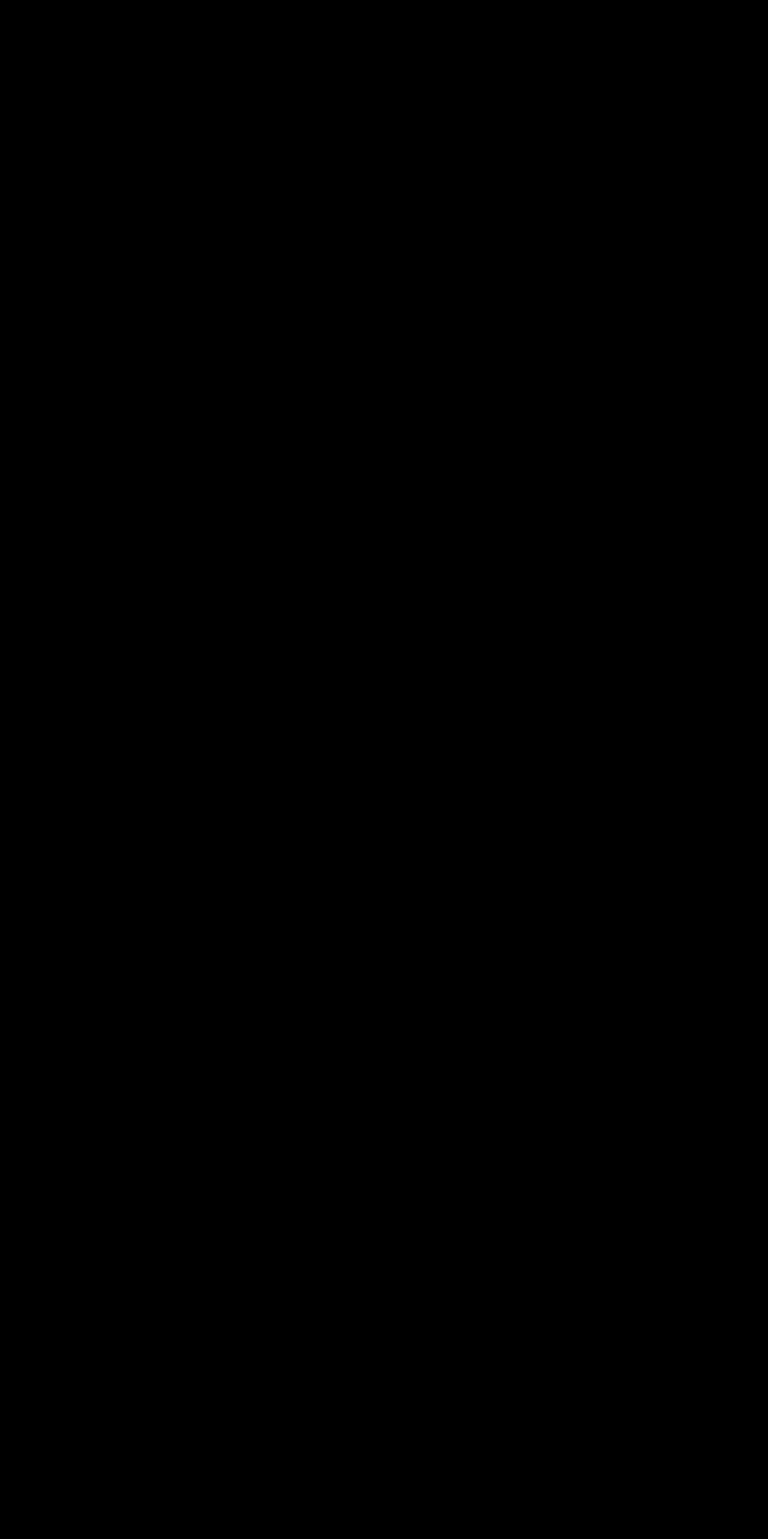
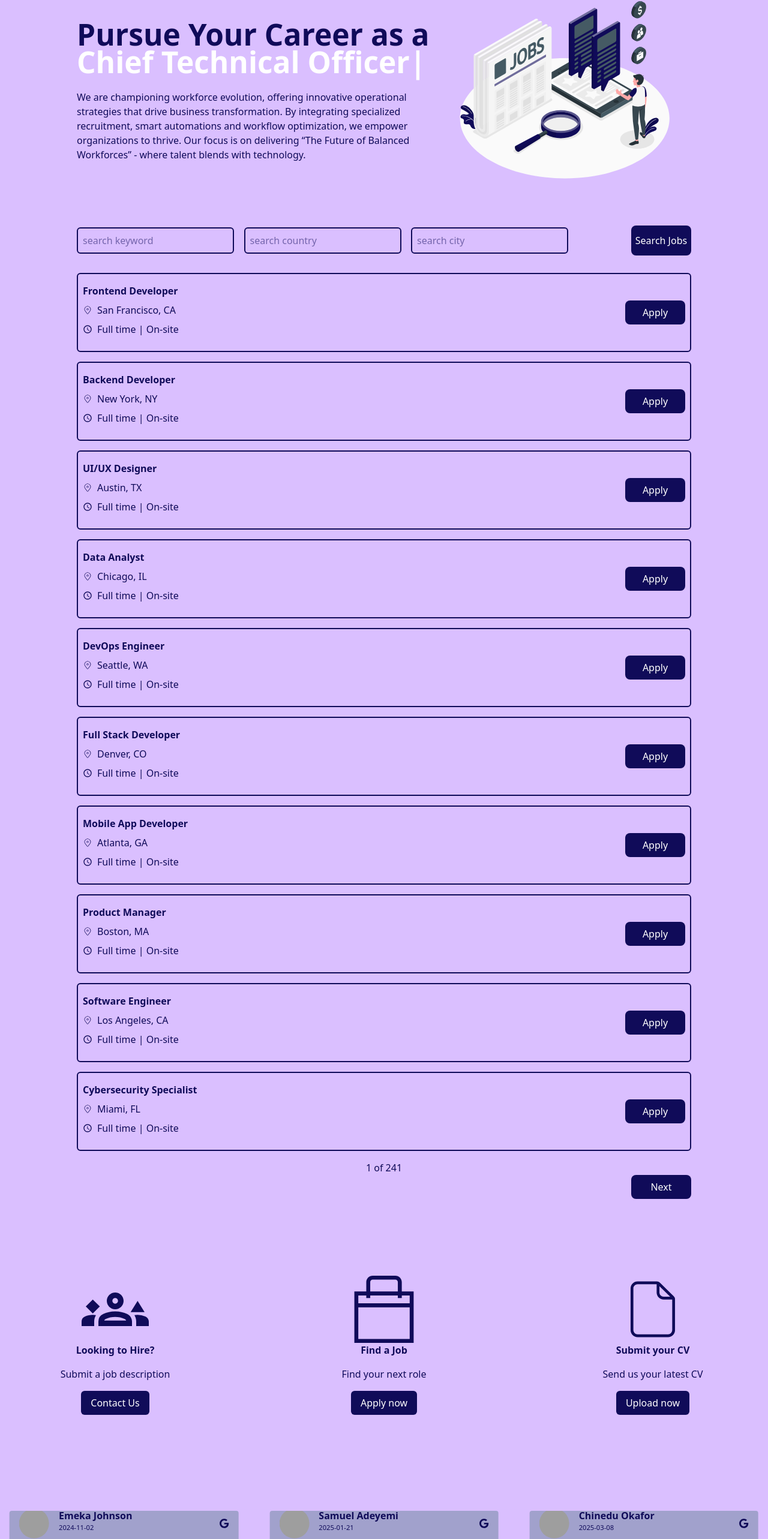
Before and after one commit to streetopsng/streetops, a Next.js app: page /jobs in a window 1280 px wide. Shown: the part 131-2697 px from the top of the page at 60% size. Before the commit the page ends 800 px from the top, so only its background shows below. Built offline with nearby package versions, Linux system fonts and the light colour scheme; grey boxes are pictures that could not be loaded.

Commit message:
jobs page

```diff
--- a/package.json
+++ b/package.json
@@ -13,7 +13,8 @@
     "next": "15.3.2",
     "react": "^19.0.0",
     "react-dom": "^19.0.0",
-    "react-icons": "^5.5.0"
+    "react-icons": "^5.5.0",
+    "swiper": "^11.2.6"
   },
   "devDependencies": {
     "@tailwindcss/postcss": "^4",
--- a/src/app/globals.css
+++ b/src/app/globals.css
@@ -1,6 +1,6 @@
+
 @import url('https://fonts.googleapis.com/css2?family=Poppins:ital,wght@0,100;0,200;0,300;0,400;0,500;0,600;0,700;0,800;0,900;1,100;1,200;1,300;1,400;1,500;1,600;1,700;1,800;1,900&display=swap');
 @import url('https://fonts.googleapis.com/css2?family=Inter:ital,opsz,wght@0,14..32,100..900;1,14..32,100..900&display=swap');
-
 @import "tailwindcss";
 
 /* body{
--- a/src/app/jobs/page.tsx
+++ b/src/app/jobs/page.tsx
@@ -1,5 +1,8 @@
 "use client"
 import HeroSection from '@/components/JobsPageComponents/HeroSection';
+import JobsListComponent from '@/components/JobsPageComponents/JobsListComponent';
+import LookingToHire from '@/components/JobsPageComponents/LookingToHire';
+import Testimonies from '@/components/JobsPageComponents/Testimonies';
 import { Header } from '@/components/LandingPageComponents/Header';
 import { jobs } from '@/utils/jobs'
 import React, { useEffect, useState } from 'react'
@@ -23,9 +26,12 @@
 
   return (
     <div>
-        {/* <Header/> */}
-        {/* <HeroSection/> */}
-        this page is currently undergoing maintenance,please check back later
+        <Header/>
+        <HeroSection/>
+        <JobsListComponent/>
+        <LookingToHire/>
+        <Testimonies/>
+        {/* this page is currently undergoing maintenance,please check back later */}
     </div>
 //     <div className='xl:mx-32 md:mx-8 mx-4 '>
 
--- a/src/app/layout.tsx
+++ b/src/app/layout.tsx
@@ -15,7 +15,7 @@
   return (
     <html lang="en">
       <body
-        className={`bg-black text-wht `}
+        className={`bg-[#dabfff] text-primary `}
       >
         {children}
       </body>
--- a/src/components/JobsPageComponents/HeroSection.tsx
+++ b/src/components/JobsPageComponents/HeroSection.tsx
@@ -1,64 +1,87 @@
 import Image from 'next/image'
 import React, { useEffect, useState } from 'react'
 
+
+const listOfSkills = [
+    "Chief Financial Officer",
+    "Chief Technical Officer",
+    "block Chain Developer",
+    "Compliance Officer",
+    "Data Scientist",
+    "Product Manager"
+
+]
 const HeroSection = () => {
-    const [words,setWords] =useState<string[]>(["manger","james"])
+    const [words,setWords] =useState<string[]>(listOfSkills)
     const [currentWord,setCurrentWord] = useState<string>("")
     const [wordIndex,setWordIndex] = useState<number>(0)
     const [index,setIndex] = useState<number>(0)
     const [letterCompleted,setLetterCompleted] =useState<boolean>(false)
+    const [reverse,setReverse] = useState<boolean>(false)
+    const [countFromBack,setCountFromBack] = useState<boolean>(false)
+    const [intervelSeconds,setIntervalSeconds] = useState<number>(100)
+
+
 
 
 
 useEffect(()=>{
 
-    setCurrentWord(words[wordIndex].slice(0,index))
-    // console.log(wordIndex,"windex");
-    // console.log(currentWord,"curr word");
 
 
-console.log(currentWord);
-// console.log(index);
-
-if ( index == currentWord.length) {
-
-    console.log(index);
-    setIndex(prev => prev + 1)
-    setLetterCompleted(true)
 
 
-}
-if (letterCompleted && !index ) {
-    console.log("compl");
-    setWordIndex(prev => prev + 1)
-    setLetterCompleted(false)
-}
+    if (!reverse && index == words[wordIndex]?.length) {
+        console.log("completed");
+        console.log(index);
+        setIntervalSeconds(1500)
+        setReverse(true)
+        return
+    }
+
+    if (reverse && index == 0) {
+        if (wordIndex + 1 == words.length) {
+
+            setWordIndex(prev => prev - 1)
+            setIndex(0)
+            setReverse(false)
+            setCountFromBack(true)
+            return
+        }
+        else{
+
+            setWordIndex(prev => prev + 1)
+        }
+
+        setReverse(false)
+    }
 
 const intervalID =  setInterval(()=>{
-    if (letterCompleted) {
-        // setIndex(prev => prev - 1)
+    if (reverse) {
 
+        setIndex(prev => prev - 1 )
     }
     else{
-        setIndex(prev => prev + 1)
-        // console.log(index);
-
+        setIndex(prev => prev + 1 )
     }
-},500)
+    setIntervalSeconds(50)
+},intervelSeconds || 50)
 
 return ()=> clearInterval(intervalID)
 
-},[index])
+},[index,reverse])
 
   return (
-    <div className='bg-primary-200 xl:px-32 md:px-8 px-4 flex py-4 md:flex-row flex-col'>
+    <div className=' xl:px-32 md:px-8 px-4 flex py-4 md:flex-row flex-col'>
 {/* First Section */}
-        <section className=''>
-            <div className='flex bg-[red] flex-col justify-center h-full'>
-                <div className='text-[2rem] font-semibold'>
+        <section className=' flex flex-col items-end  justify-between my-8'>
+<div className='flex flex-col justify-center h-full  gap-6 '>
+<div className='lg:text-[3.1rem] md:text-[2rem] text-[1.7rem] font-semibold lg:leading-[2.9rem] '>
 <h1 className=''>Pursue Your Career as a</h1>
-<h1>{currentWord}|</h1>
-                </div>
+<h1 className='text-wht'>{words[wordIndex].slice(0,index)}|</h1>
+</div>
+
+
 <p className=''>We are championing workforce evolution, offering innovative operational strategies that drive business transformation. By integrating specialized recruitment, smart automations and workflow optimization, we empower organizations to thrive. Our focus is on delivering <q>The Future of Balanced Workforces</q> - where talent blends with technology.</p>
             </div>
         </section>
--- /dev/null
+++ b/src/components/JobsPageComponents/JobsListComponent.tsx
@@ -0,0 +1,117 @@
+"use client"
+import { CiLocationOn } from "react-icons/ci";
+import { MdAccessTime } from "react-icons/md";
+import React, { useState } from 'react'
+const jobsList = [
+    {
+      id: 1,
+      jobTitle: "Frontend Developer",
+      location: "San Francisco, CA"
+    },
+    {
+      id: 2,
+      jobTitle: "Backend Developer",
+      location: "New York, NY"
+    },
+    {
+      id: 3,
+      jobTitle: "UI/UX Designer",
+      location: "Austin, TX"
+    },
+    {
+      id: 4,
+      jobTitle: "Data Analyst",
+      location: "Chicago, IL"
+    },
+    {
+      id: 5,
+      jobTitle: "DevOps Engineer",
+      location: "Seattle, WA"
+    },
+    {
+      id: 6,
+      jobTitle: "Full Stack Developer",
+      location: "Denver, CO"
+    },
+    {
+      id: 7,
+      jobTitle: "Mobile App Developer",
+      location: "Atlanta, GA"
+    },
+    {
+      id: 8,
+      jobTitle: "Product Manager",
+      location: "Boston, MA"
+    },
+    {
+      id: 9,
+      jobTitle: "Software Engineer",
+      location: "Los Angeles, CA"
+    },
+    {
+      id: 10,
+      jobTitle: "Cybersecurity Specialist",
+      location: "Miami, FL"
+    }
+  ];
+
+  const inputClass = "border-primary border-2 rounded-md py-2 pl-2 md:w-[32%]"
+const JobsListComponent = () => {
+    const [jobs] = useState<any[]>(jobsList)
+  return (
+    <div className="xl:px-32 md:px-8 px-4 ">
+{/* form section */}
+<section className="md:flex justify-between items-center">
+    {/* Keyword */}
+    <div className="flex  flex-col md:flex-row md:justify-between gap-y-4 my-4 md:w-[80%] ">
+    <input
+    type="text"
+    placeholder='search keyword'
+    className={inputClass}
+     />
+    <input
+    type="text"
+    placeholder='search country'
+    className={inputClass}
+    />
+    <input
+    type="text"
+    placeholder='search city'
+    className={inputClass}
+    />
+    </div>
+    <div className="flex justify-center">
+    <button className="bg-primary text-wht w-[100px] py-2 rounded-lg md:min-h-[50px]">Search Jobs</button>
+    </div>
+</section>
+
+
+{/* Jobs Section */}
+<section>
+    {
+        jobs.map((job,index)=>{
+
+            return <div key={job.id} className="border-[2px]  border-primary  rounded-md my-4 py-4 px-2 md:flex justify-between">
+                <aside className="md:w-[80%]">
+<h1 className="font-bold">{job.jobTitle}</h1>
+<div className="flex items-center gap-x-2 my-2 "><span><CiLocationOn/> </span> <span>{job.location}</span></div>
+<div className="flex items-center gap-x-2 my-2 "><span><MdAccessTime/></span> <span>Full time | On-site </span></div>
+                </aside>
+
+<aside className="flex justify-end md:items-center ">
+    <button className="bg-primary text-wht w-[100px] py-2 rounded-lg">Apply</button>
+</aside>
+            </div>
+        })
+    }
+</section>
+{/* Total jobs */}
+<p className="text-center">1 of 241</p>
+<div className="flex justify-end">
+    <button className="bg-primary text-wht w-[100px] py-2 rounded-lg">Next</button>
+</div>
+    </div>
+  )
+}
+
+export default JobsListComponent
--- /dev/null
+++ b/src/components/JobsPageComponents/LookingToHire.tsx
@@ -0,0 +1,45 @@
+"use client"
+import { TfiBag } from "react-icons/tfi";
+import { CiFileOn } from "react-icons/ci";
+import { MdOutlineGroups3 } from "react-icons/md"
+const itemList = [
+    {
+        id:1,
+        header:"Looking to Hire?",
+        desc:"Submit a job description",
+        button:"Contact Us",
+        icon:MdOutlineGroups3,
+    },
+    {
+        id:2,
+        header:"Find a Job",
+        desc:"Find your next role",
+        button:"Apply now",
+        icon:TfiBag,
+    },
+    {
+        id:3,
+        header:"Submit your CV",
+        desc:"Send us your latest CV",
+        button:"Upload now",
+        icon:CiFileOn,
+    },
+]
+const LookingToHire = () => {
+  return <div className="flex md:justify-between md:flex-row  flex-col items-center my-32">
+
+
+{
+    itemList.map((item,index)=>{
+        return <div className="w-[80%] xs:w-[50%] md:w-[30%]  flex flex-col items-center md:my-0 my-8 ">
+            <span ><item.icon  className={`text-[7rem] ${item.id == 1 ? "mb-[-24] md:mb-[0px]" : ""}`}/></span>
+            <span  className="font-bold">{item.header}</span>
+            <span className="my-4">{item.desc}</span>
+            <button className="bg-primary text-wht px-4 py-2 rounded-md font-medium">{item.button}</button>
+        </div>
+    })
+}
+  </div>
+}
+
+export default LookingToHire
--- /dev/null
+++ b/src/components/JobsPageComponents/Testimonies.tsx
@@ -0,0 +1,120 @@
+'use client';
+
+import 'swiper/css';
+import { Swiper, SwiperSlide } from 'swiper/react';
+import { Autoplay } from 'swiper/modules';
+import { FaGoogle } from "react-icons/fa";
+import Image from 'next/image';
+
+const testimonyList:{
+    id: number;
+    name: string;
+    date: string;
+    testimonyText: string;
+    image: string;
+}[] = [
+    {
+      id: 1,
+      name: "James Olawale",
+      date: "2024-10-15",
+      testimonyText: "Lorem ipsum dolor sit amet, consectetur adipiscing elit. Pellentesque at mi sed sapien dapibus ultrices.Lorem ipsum dolor sit amet, consectetur adipiscing elit. Pellentesque at mi sed sapien dapibus ultrices.Lorem ipsum dolor sit amet, consectetur adipiscing elit. Pellentesque at mi sed sapien dapibus ultrices.",
+      image: "/boy.jpg",
+    },
+    {
+      id: 2,
+      name: "Emeka Johnson",
+      date: "2024-11-02",
+      testimonyText: "Lorem ipsum dolor sit amet, consectetur adipiscing elit. Pellentesque at mi sed sapien dapibus ultrices.Lorem ipsum dolor sit amet, consectetur adipiscing elit. Pellentesque at mi sed sapien dapibus ultrices.Lorem ipsum dolor sit amet, consectetur adipiscing elit. Pellentesque at mi sed sapien dapibus ultrices.",
+      image: "/boy.jpg",
+    },
+    {
+      id: 3,
+      name: "Samuel Adeyemi",
+      date: "2025-01-21",
+      testimonyText: "Lorem ipsum dolor sit amet, consectetur adipiscing elit. Pellentesque at mi sed sapien dapibus ultrices.Lorem ipsum dolor sit amet, consectetur adipiscing elit. Pellentesque at mi sed sapien dapibus ultrices.Lorem ipsum dolor sit amet, consectetur adipiscing elit. Pellentesque at mi sed sapien dapibus ultrices.",
+      image: "/boy.jpg",
+    },
+    {
+      id: 4,
+      name: "Chinedu Okafor",
+      date: "2025-03-08",
+      testimonyText: "Lorem ipsum dolor sit amet, consectetur adipiscing elit. Pellentesque at mi sed sapien dapibus ultrices.Lorem ipsum dolor sit amet, consectetur adipiscing elit. Pellentesque at mi sed sapien dapibus ultrices.Lorem ipsum dolor sit amet, consectetur adipiscing elit. Pellentesque at mi sed sapien dapibus ultrices.",
+      image: "/boy.jpg",
+    },
+    {
+      id: 5,
+      name: "Tunde Alabi",
+      date: "2025-04-10",
+      testimonyText: "Lorem ipsum dolor sit amet, consectetur adipiscing elit. Pellentesque at mi sed sapien dapibus ultrices.Lorem ipsum dolor sit amet, consectetur adipiscing elit. Pellentesque at mi sed sapien dapibus ultrices.Lorem ipsum dolor sit amet, consectetur adipiscing elit. Pellentesque at mi sed sapien dapibus ultrices.",
+      image: "/boy.jpg",
+    },
+  ];
+
+const Testimonies = () => {
+  return (
+
+    <div className='my-4'>
+<header className='py-4'>
+<h1 className='text-primary text-[2rem] text-center font-bold hidden md-block'>What Our Candidates say</h1>
+<h1 className='text-primary text-[2rem] text-center font-bold md:hidden leading-[2rem]'>What Our
+    <br />
+    Candidates say</h1>
+</header>
+    <Swiper
+    modules={[Autoplay]}
+      spaceBetween={20}
+      loop={true}
+      autoplay={{
+        delay: 4000,
+        disableOnInteraction: false,
+      }}
+      breakpoints={{
+          0: {
+              slidesPerView: 1,
+            },
+        768: {
+            slidesPerView: 2,
+        },
+        1024: {
+          slidesPerView: 3,
+        },
+    }}
+    >
+      {
+      testimonyList.map((item,index) => (
+        <SwiperSlide key={index}>
+          <div className="md:h-[250px] min-h-[250px] py-4 md:py-0  flex flex-col  justify-center items-center px-4 rounded-sm  bg-primary-200 mx-4">
+          <header className='flex justify-between items-center  w-full'>
+                {/* Container for image and names */}
+            <div className='flex'>
+            {/* Picture */}
+         <div className='relative w-[50px] h-[50px] overflow-hidden'>
+            <Image
+            src={item.image}
+            alt={item.name} fill
+            className='absolute w-full h-full rounded-full object-cover'
+            /></div>
+            {/* Names */}
+            <div className=' ml-4'>
+                <h1 className='font-semibold'>{item.name}</h1>
+                <p className='text-[0.7rem]'>{item.date}</p>
+            </div>
+            </div>
+            {/* Icon */}
+            <div>
+           <FaGoogle/>
+            </div>
+          </header>
+          {/* text testimonies */}
+          <section className='my-2 '>
+<p>{item.testimonyText}</p>
+          </section>
+          </div>
+        </SwiperSlide>
+      ))}
+    </Swiper>
+      </div>
+  );
+};
+
+export default Testimonies;
```
Also changed, not shown: 2 other files (tests, documents, lock files or other folders).
